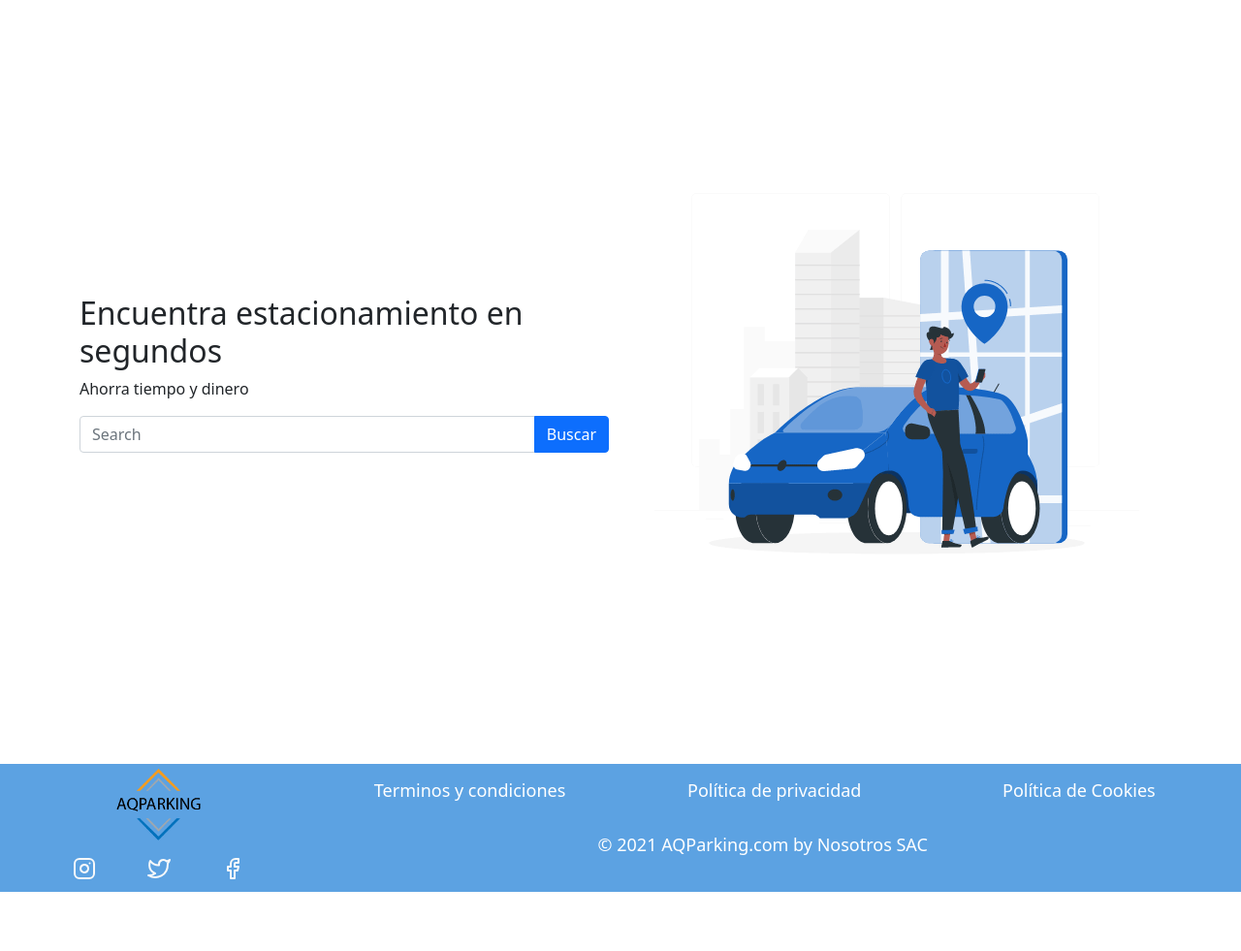
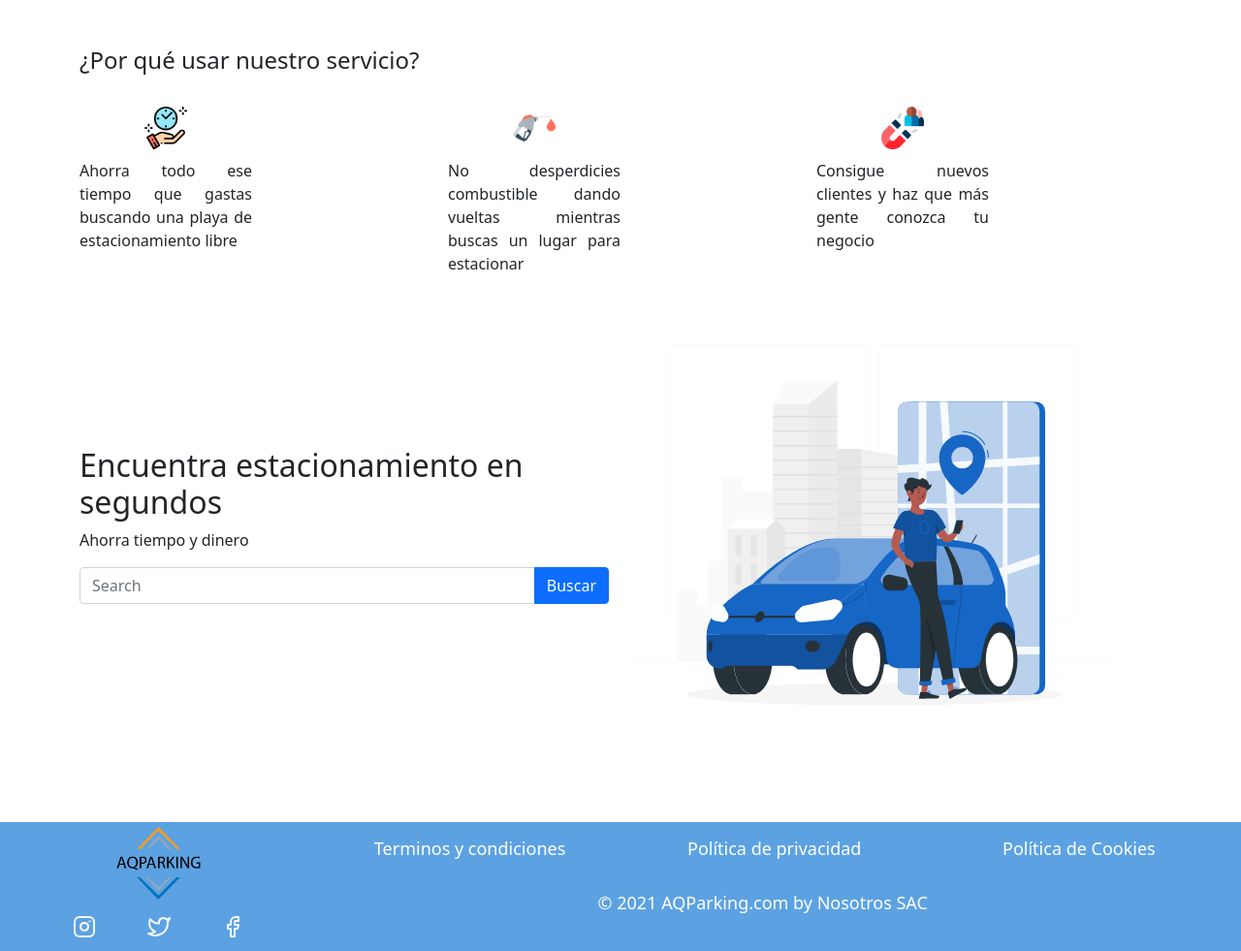
Before and after one commit to JosCha94/AQParking, a PHP site: page / in a window 1280 px wide. Shown: the part 111-1092 px from the top of the page at 97% size. Before the commit the page ends 1031 px from the top, so only its background shows below. Run offline with PHP 8.4, Linux system fonts and the light colour scheme.

Commit message:
Más contenido en la pagina Inicio
beneficios de usar la app

```diff
--- a/css/estilos.css
+++ b/css/estilos.css
@@ -14,6 +14,23 @@
     height: 100%;
 } */
 /*FOOTER*/
+
+/*INICIO INDEX*/
+.benef p{
+    font-size: 16px;
+    text-align: justify;
+    margin-top: 10px;
+}
+
+.bene-ico{
+    display: block;
+    margin-left: auto;
+    margin-right: auto;
+    margin-top: 25px;
+    width: 25%;
+    justify-content: center;
+}
+
 footer {
     margin-top: auto;
     color: white;
@@ -71,7 +88,7 @@ footer .container-fluid .row{
 }
 
 label, ::-webkit-input-placeholder {
-    font-size: med;
+    font-size: medium;
 }
 .imgRegistro{
     margin-top: 180px;
--- a/index.html
+++ b/index.html
@@ -67,9 +67,30 @@
         </div>
     </nav>
     <!-- BODY -->
-    <div class="container my-5 py-5">
-        <div class="row py-5 my-xxl-2">
-            <div class="col-12 col-sm-6 d-flex justify-content-center align-items-center">
+    <div class="container my-5 ">
+        <h4 class="d-none d-lg-block">¿Por qué usar nuestro servicio?</h2>
+        <div class="row beneficios">
+            <div class="col-md-4 d-none d-lg-block benef">
+                <div class="col-lg-6">
+                    <img src="img/tiempo.png" alt="" class="img-fluid bene-ico">
+                    <p>Ahorra todo ese tiempo que gastas buscando una playa de estacionamiento libre</p>
+                </div>
+            </div>
+            <div class="col-md-4 d-none d-lg-block benef">
+                <div class="col-lg-6">
+                    <img src="img/gasolina2.png" alt="" class="img-fluid bene-ico">
+                    <p>No desperdicies combustible dando vueltas mientras buscas un lugar para estacionar</p>
+                </div>
+            </div>
+            <div class="col-md-4 d-none d-lg-block benef">
+                <div class="col-lg-6">
+                    <img src="img/clientes.png" alt="" class="img-fluid bene-ico">
+                    <p>Consigue nuevos clientes y haz que más gente conozca tu negocio</p>
+                </div>
+            </div>
+        </div>
+        <div class="row">
+            <div class="col-12 col-sm-6 d-flex align-items-center">
                 <div>
                     <h2 class="mt-5 mt-sm-0">Encuentra estacionamiento en segundos </h2>
                     <p>Ahorra tiempo y dinero</p>
@@ -82,7 +103,7 @@
                     </form>
                 </div>
             </div>
-            <div class="col-12 col-sm-6 d-flex justify-content-center align-items-center">
+            <div class="col-12 col-sm-6 ">
                 <img class="img-fluid" src="img/City_driver.gif" title="imagen de carro" alt="imagen de carro">
             </div>
         </div>
```
Also changed, not shown: img/clientes.png (added), img/gasolina.png (added), img/gasolina2.png (added), img/tiempo.png (added).
